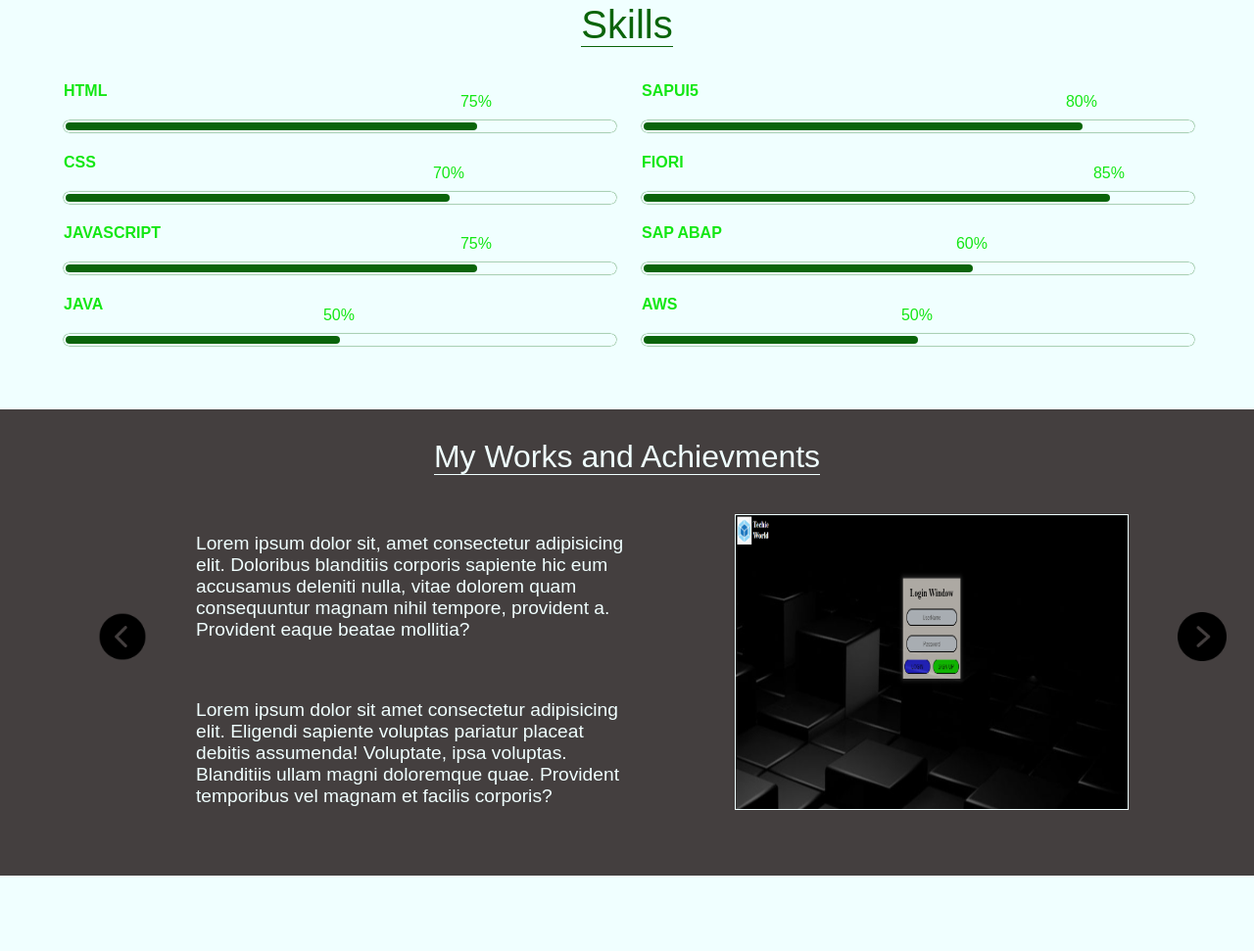
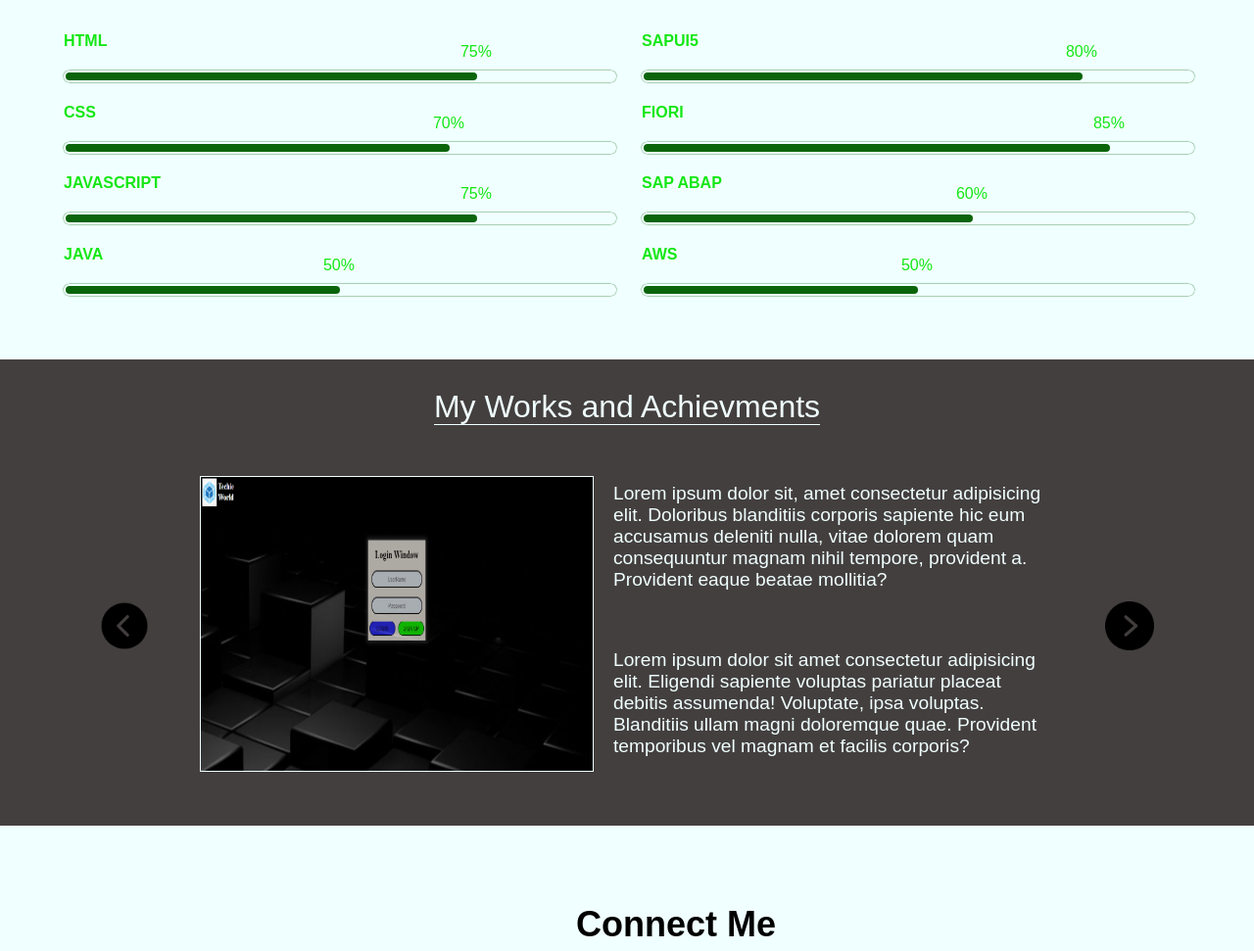
Before and after one commit to harsh88588/My-Portfoilo, a plain HTML site: page index.html in a window 1280 px wide. Shown: the part 1797-2768 px from the top of the page at 98% size. Drawn offline with nearby package versions, Linux system fonts and the light colour scheme.

Commit message:
Update Version V1.3

```diff
--- a/index.html
+++ b/index.html
@@ -38,7 +38,7 @@
                 </div>
                 <div class="aboutBox">
                     <h1>About Me</h1>
-                    <p>Lorem ipsum dolo sit amet, consectetur adipisicing elit. Animi ipsum delectus nesciunt quo quibusdam eaque temporibus provident perferendis inventore laudantium officiis laboriosam ut error quis dolorum possimus quam, dolores molestias. Lorem ipsum dolor, sit amet consectetur adipisicing elit. Consequuntur minus qui itaque, consequatur aperiam deserunt tenetur provident, autem, beatae numquam perferendis quam. Doloribus expedita animi officiis tempora itaque placeat accusantium?</p>
+                    <p>Lorem ipsum dolor sit amet, consectetur adipisicing elit. Animi ipsum delectus nesciunt quo quibusdam eaque temporibus provident perferendis inventore laudantium officiis laboriosam ut error quis dolorum possimus quam, dolores molestias. Lorem ipsum dolor, sit amet consectetur adipisicing elit. Consequuntur minus qui itaque, consequatur aperiam deserunt tenetur provident, autem, beatae numquam perferendis quam. Doloribus expedita animi officiis tempora itaque placeat accusantium?</p>
                 </div>
             </div>
         </div>
@@ -143,25 +143,41 @@
                     <span class="projectHeadingSpan">My Works and Achievments</span>
                 </div>
                 <div class="projectDetail">
-                    <div class="projectDetailBody">
+                    <div>
                         <img src="./Images/back.png" alt="Move Left" class="projectArrow" id="leftarrow">
+                    </div>
+                    <div class="projectImagePara">
+                        <div id="projectImageDiv">
+                            <img class="projectImages" id="projectImage" src="./Images/Projects Images/TechiworldProject.png" alt="Project Screenshots">
+                        </div>
                         <div class="projectDetailParagraph">
                             <p id="projectPara1">Lorem ipsum dolor sit, amet consectetur adipisicing elit. Doloribus blanditiis corporis sapiente hic eum accusamus deleniti nulla, vitae dolorem quam consequuntur magnam nihil tempore, provident a. Provident eaque beatae mollitia?</p>
                             <br>
                             <p id="projectPara2">Lorem ipsum dolor sit amet consectetur adipisicing elit. Eligendi sapiente voluptas pariatur placeat debitis assumenda! Voluptate, ipsa voluptas. Blanditiis ullam magni doloremque quae. Provident temporibus vel magnam et facilis corporis?</p>
                         </div>
                     </div>
-                    <div class="projectDetailImage">
-                        <div id="projectImageDiv">
-                            <img class="projectImages" id="projectImage" src="./Images/Projects Images/TechiworldProject.png" alt="Project Screenshots">
-                        </div>
+                    <div>
                         <img src="./Images/arrow-right.png" alt="Move Right" class="projectArrow" id="rightarrow">
                     </div>
+                    <!-- <div class="projectDetailBody"> -->
+                        <!-- <img src="./Images/back.png" alt="Move Left" class="projectArrow" id="leftarrow"> -->
+                        <!-- <div class="projectDetailParagraph">
+                            <p id="projectPara1">Lorem ipsum dolor sit, amet consectetur adipisicing elit. Doloribus blanditiis corporis sapiente hic eum accusamus deleniti nulla, vitae dolorem quam consequuntur magnam nihil tempore, provident a. Provident eaque beatae mollitia?</p>
+                            <br>
+                            <p id="projectPara2">Lorem ipsum dolor sit amet consectetur adipisicing elit. Eligendi sapiente voluptas pariatur placeat debitis assumenda! Voluptate, ipsa voluptas. Blanditiis ullam magni doloremque quae. Provident temporibus vel magnam et facilis corporis?</p>
+                        </div> -->
+                    <!-- </div> -->
+                    <!-- <div class="projectDetailImage"> -->
+                        <!-- <div id="projectImageDiv">
+                            <img class="projectImages" id="projectImage" src="./Images/Projects Images/TechiworldProject.png" alt="Project Screenshots">
+                        </div> -->
+                        <!-- <img src="./Images/arrow-right.png" alt="Move Right" class="projectArrow" id="rightarrow"> -->
+                    <!-- </div> -->
                 </div>
-                <div class="projectGitButton">
+                <!-- <div class="projectGitButton">
                     <p id="projectGitRedirect"></p>
                     <div id="projectGitButton"></div>
-                </div>
+                </div> -->
             </div>
         </div>
         <div class="contactContainer" id="contactSection">
--- a/style.css
+++ b/style.css
@@ -48,14 +48,15 @@ body{
     font-family: Lucida Handwriting;
 }
 .aboutContainer{
+    padding: 10px;
     /* display:grid;
     grid-template-columns: 1fr 1fr; */
 }
 .aboutImg{
-    margin: 30px;
-    padding: 10px;
-    display:grid;
-    grid-template-columns: 1fr 1fr;
+    margin: 10px;
+    /* padding: 10px; */
+    display:flex;
+    /* grid-template-columns: 1fr 1fr; */
 }
 .aboutPhoto{
     margin-top: 20px;
@@ -70,8 +71,9 @@ body{
     padding: 5px; */
     /* border: 2px solid black; */
     /* text-align: center; */
+    margin: 30px;
     padding-left: 50px;
-    border-left: 1px solid black;
+    /* border-left: 1px solid black; */
     font-family: system-ui;
     font-size: 20px;
     max-height: fit-content;
@@ -130,6 +132,8 @@ body{
 }
 .projectContainer{
     text-align: center;
+    /* justify-items: center; */
+    /* display:flex; */
     padding: 20px;
     background-color: rgb(68, 63, 63);;
     /* display: grid;
@@ -160,11 +164,12 @@ body{
 }
 .projectDetailBody{
     justify-items: center;
-    display: grid;
-    grid-template-columns: 1fr 1fr;
+    /* display: grid; */
+    /* grid-template-columns: 1fr 1fr; */
 }
 .projectDetailParagraph{
-    margin-left: 50px;
+    /* margin-right: 20px; */
+    padding-left: 20px;
     font-family: Arial, Helvetica, sans-serif;
     text-align: left;
     font-size: larger;
@@ -173,32 +178,41 @@ body{
 }
 .projectDetail{
     justify-items: center;
-    margin: 30px;
+    /* margin: 30px; */
+    padding: 30px;
+    display: grid;
+    grid-template-columns: 1fr 1fr 1fr;
+}
+.projectImagePara{
     display: grid;
     grid-template-columns: 1fr 1fr;
 }
 .projectImages{
+    margin-top: 12px;
     height: 300px;
     width: 400px;
     border: 1px solid azure;
 }
 .projectDetailImage{
     justify-items: center;
-    margin-left: 100px;
-    display: grid;
-    grid-template-columns: 1fr 1fr;
+    /* margin-left: 100px; */
+    /* padding-left: 100px; */
+    /* display: grid; */
+    /* grid-template-columns: 1fr 1fr; */
 }
 .projectArrow{
     cursor: pointer;
     margin-top: 100px;
-    margin-left: 50px;
+    padding: 40px;
+    /* margin-left: 50px; */
+    /* margin-right: 50px;   */
     height: 50px;
     width: 50px;
 }
 .projectArrow:hover{
     transform: scale(1.3);
     border-radius: 50%;
-    border: 1px solid azure;
+    /* border: 1px solid azure; */
 }
 .projectFooter{
     text-align: center;
@@ -357,6 +371,7 @@ body{
     background-color: rgb(53, 51, 51);
 
 }
+
 @media (max-width:600px) {
     body{
         display: inline;
@@ -379,5 +394,9 @@ body{
         padding: 10px;
         border-top: 2px solid black;
     }
+    .projectImagePara{
+        display: inline;
+        /* grid-template-columns: 1fr 1fr; */
+    }
 
 }
```
